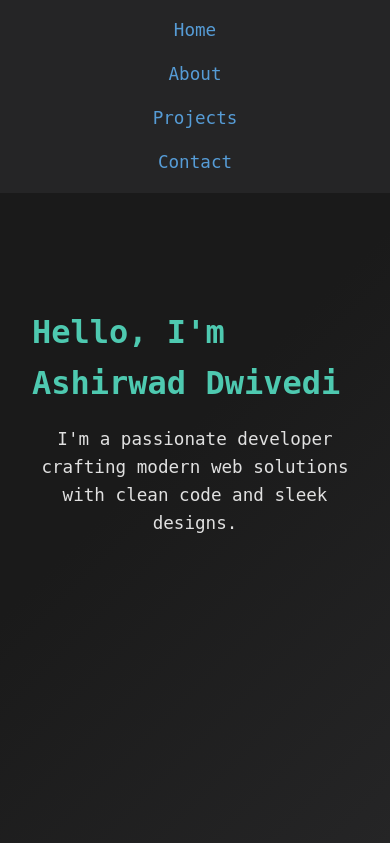
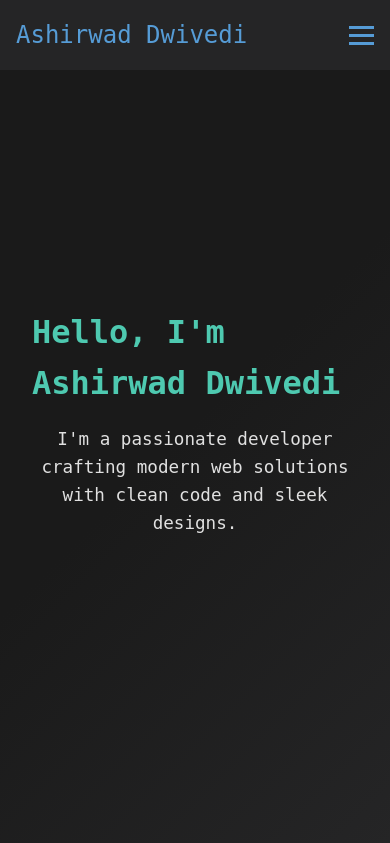
Before and after one commit to thedevelopersDeveloper/Official-Portfolio, a Flask app: page / in a window 390 px wide. Shown: the top 843 px of the page. Run offline with Flask 3, Linux system fonts and the light colour scheme.

Commit message:
Update index.html

```diff
--- a/templates/index.html
+++ b/templates/index.html
@@ -27,22 +27,64 @@
       z-index: 1000;
     }
 
-    nav ul {
+    .nav-container {
+      display: flex;
+      justify-content: space-between;
+      align-items: center;
+      max-width: 1200px;
+      margin: 0 auto;
+    }
+
+    .nav-logo {
+      font-size: 1.5rem;
+      color: #569cd6;
+    }
+
+    .nav-menu {
       display: flex;
       list-style: none;
-      justify-content: center;
       gap: 2rem;
     }
 
-    nav a {
+    .nav-menu li {
+      display: inline-block;
+    }
+
+    .nav-menu a {
       color: #569cd6;
       text-decoration: none;
       font-size: 1.1rem;
       transition: color 0.3s;
     }
 
-    nav a:hover {
+    .nav-menu a:hover {
       color: #4ec9b0;
+    }
+
+    .hamburger {
+      display: none;
+      flex-direction: column;
+      cursor: pointer;
+      gap: 5px;
+    }
+
+    .hamburger span {
+      width: 25px;
+      height: 3px;
+      background: #569cd6;
+      transition: all 0.3s ease;
+    }
+
+    .hamburger.active span:nth-child(1) {
+      transform: rotate(45deg) translate(5px, 5px);
+    }
+
+    .hamburger.active span:nth-child(2) {
+      opacity: 0;
+    }
+
+    .hamburger.active span:nth-child(3) {
+      transform: rotate(-45deg) translate(7px, -7px);
     }
 
     section {
@@ -155,22 +197,48 @@
         font-size: 1.5rem;
       }
 
-      nav ul {
+      .hamburger {
+        display: flex;
+      }
+
+      .nav-menu {
+        display: none;
         flex-direction: column;
-        align-items: center;
-        gap: 1rem;
+        position: absolute;
+        top: 60px;
+        left: 0;
+        width: 100%;
+        background: #252526;
+        padding: 1rem;
+        border-top: 1px solid #3c3c3c;
+      }
+
+      .nav-menu.active {
+        display: flex;
+      }
+
+      .nav-menu li {
+        margin: 0.5rem 0;
       }
     }
   </style>
 </head>
 <body>
   <nav>
-    <ul>
-      <li><a href="/">Home</a></li>
-      <li><a href="/about">About</a></li>
-      <li><a href="/projects">Projects</a></li>
-      <li><a href="/contact">Contact</a></li>
-    </ul>
+    <div class="nav-container">
+      <div class="nav-logo">Ashirwad Dwivedi</div>
+      <div class="hamburger">
+        <span></span>
+        <span></span>
+        <span></span>
+      </div>
+      <ul class="nav-menu">
+        <li><a href="#home">Home</a></li>
+        <li><a href="about.html#about">About</a></li>
+        <li><a href="projects.html#projects">Projects</a></li>
+        <li><a href="contact.html#contact">Contact</a></li>
+      </ul>
+    </div>
   </nav>
 
   <section id="home">
@@ -207,12 +275,44 @@
       <input type="text" name="name" placeholder="Your Name" required>
       <input type="email" name="email" placeholder="Your Email" required>
       <textarea name="message" placeholder="Your Message" rows="5" required></textarea>
-      <input type="submit" value="Send">
+      <button type="submit">Send</button>
     </form>
   </section>
 
   <footer>
-    <p>&copy; 2025 [Your Name]. All rights reserved.</p>
+    <p>© 2025 Ashirwad Dwivedi. All rights reserved.</p>
   </footer>
+
+  <script>
+    const hamburger = document.querySelector('.hamburger');
+    const navMenu = document.querySelector('.nav-menu');
+
+    hamburger.addEventListener('click', () => {
+      hamburger.classList.toggle('active');
+      navMenu.classList.toggle('active');
+    });
+
+    // Close menu when a link is clicked
+    document.querySelectorAll('.nav-menu a').forEach(link => {
+      link.addEventListener('click', () => {
+        hamburger.classList.remove('active');
+        navMenu.classList.remove('active');
+      });
+    });
+
+    // Smooth scrolling for nav links
+    document.querySelectorAll('nav a').forEach(anchor => {
+      anchor.addEventListener('click', function (e) {
+        e.preventDefault();
+        const href = this.getAttribute('href');
+        if (href.startsWith('#')) {
+          const sectionId = href.substring(1);
+          document.getElementById(sectionId).scrollIntoView({ behavior: 'smooth' });
+        } else {
+          window.location.href = href;
+        }
+      });
+    });
+  </script>
 </body>
-</html>
+  </html>
```
